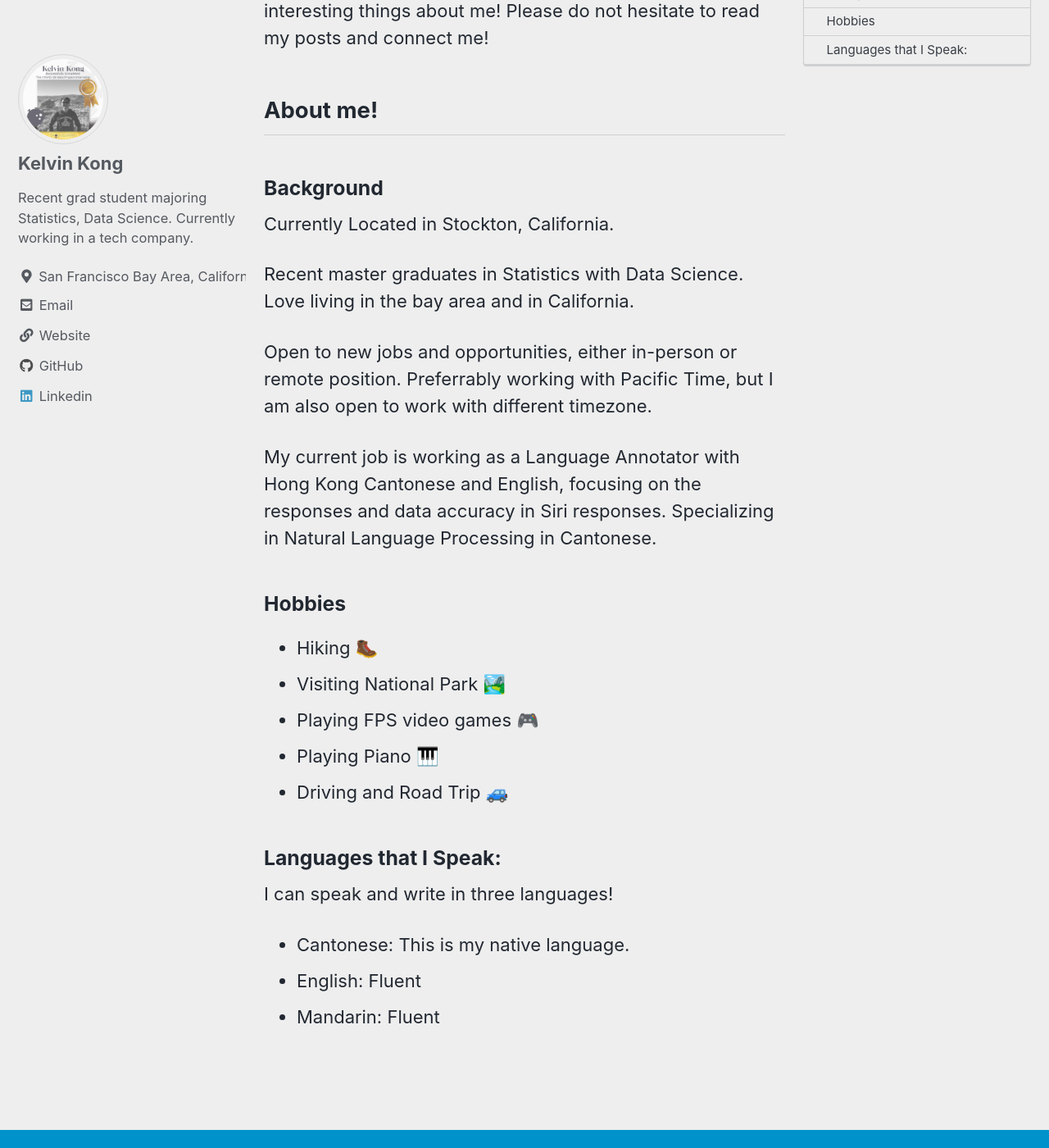
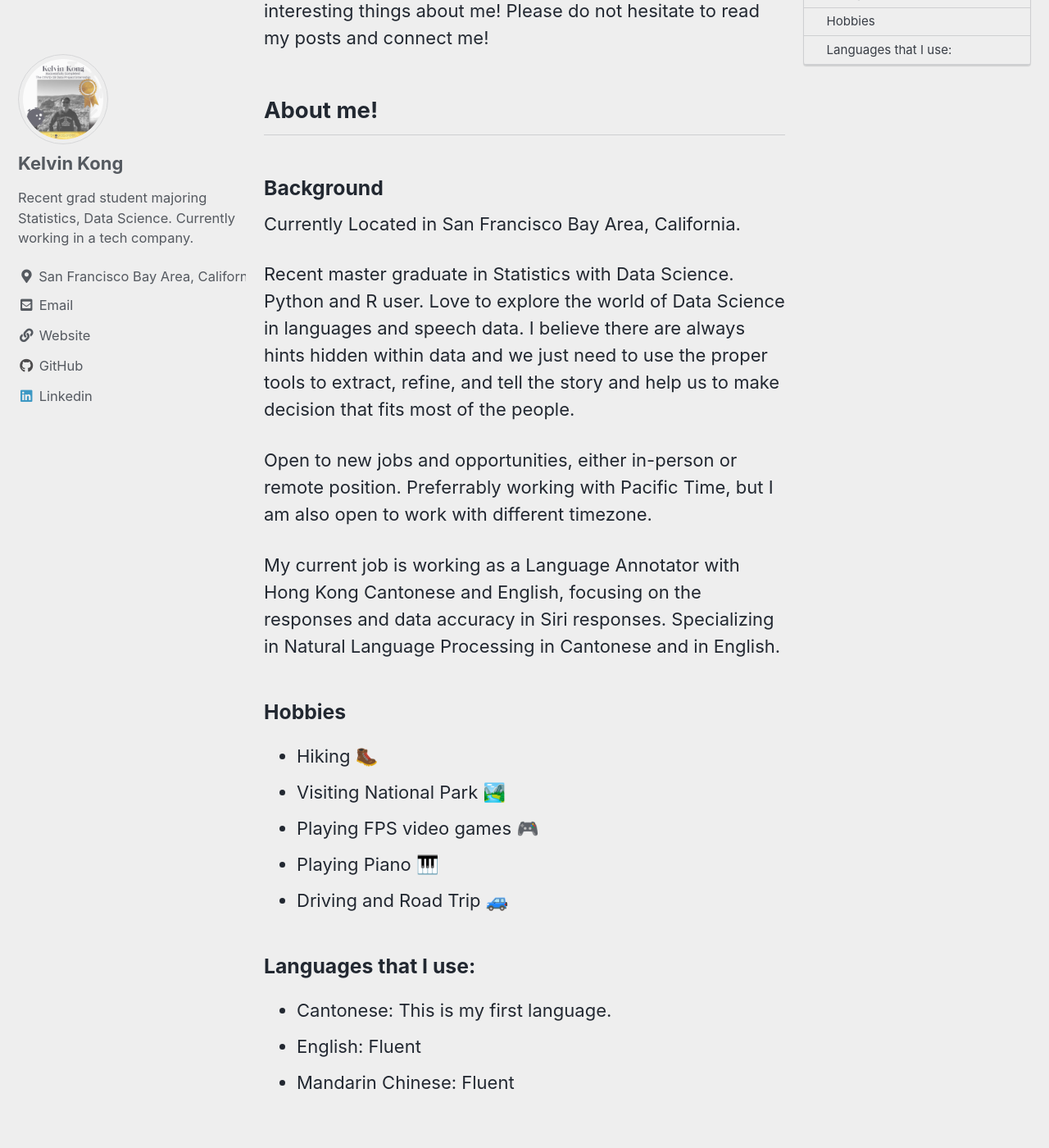
Before and after one commit to kelvin-cykong/kelvin-cykong.github.io, a Jekyll site: the page built from index.md, in a window 1280 px wide and 1400 px high, scrolled down 265 px. Shown: the whole window at 82% size. Built offline with Jekyll 4.4.1, drawn with Linux system fonts in a browser that asks for light colours; cached includes are drawn as plain includes; the list of posts is cut into pages by our own code; comment, search, counter and statistics services are not loaded.

```diff
--- a/index.md
+++ b/index.md
@@ -8,13 +8,13 @@ Welcome to my personal website. My name is Kelvin. In this website you will find
 ## About me!
 
 ### Background
-Currently Located in Stockton, California.
+Currently Located in San Francisco Bay Area, California.
 
-Recent master graduates in Statistics with Data Science. Love living in the bay area and in California.
+Recent master graduate in Statistics with Data Science. Python and R user. Love to explore the world of Data Science in languages and speech data. I believe there are always hints hidden within data and we just need to use the proper tools to extract, refine, and tell the story and help us to make decision that fits most of the people.
 
 Open to new jobs and opportunities, either in-person or remote position. Preferrably working with Pacific Time, but I am also open to work with different timezone.
 
-My current job is working as a Language Annotator with Hong Kong Cantonese and English, focusing on the responses and data accuracy in Siri responses. Specializing in Natural Language Processing in Cantonese.
+My current job is working as a Language Annotator with Hong Kong Cantonese and English, focusing on the responses and data accuracy in Siri responses. Specializing in Natural Language Processing in Cantonese and in English.
 
 
 ### Hobbies
@@ -25,8 +25,8 @@ My current job is working as a Language Annotator with Hong Kong Cantonese and E
 - Driving and Road Trip 🚙
 
 
-### Languages that I Speak:
-I can speak and write in three languages!
-- Cantonese: This is my native language.
+### Languages that I use:
+
+- Cantonese: This is my first language.
 - English: Fluent
-- Mandarin: Fluent
+- Mandarin Chinese: Fluent
```
Also changed, not shown: pages/projects.md (+3 -0 lines), pages/work-exp.md (+6 -9 lines), 1 other file.
